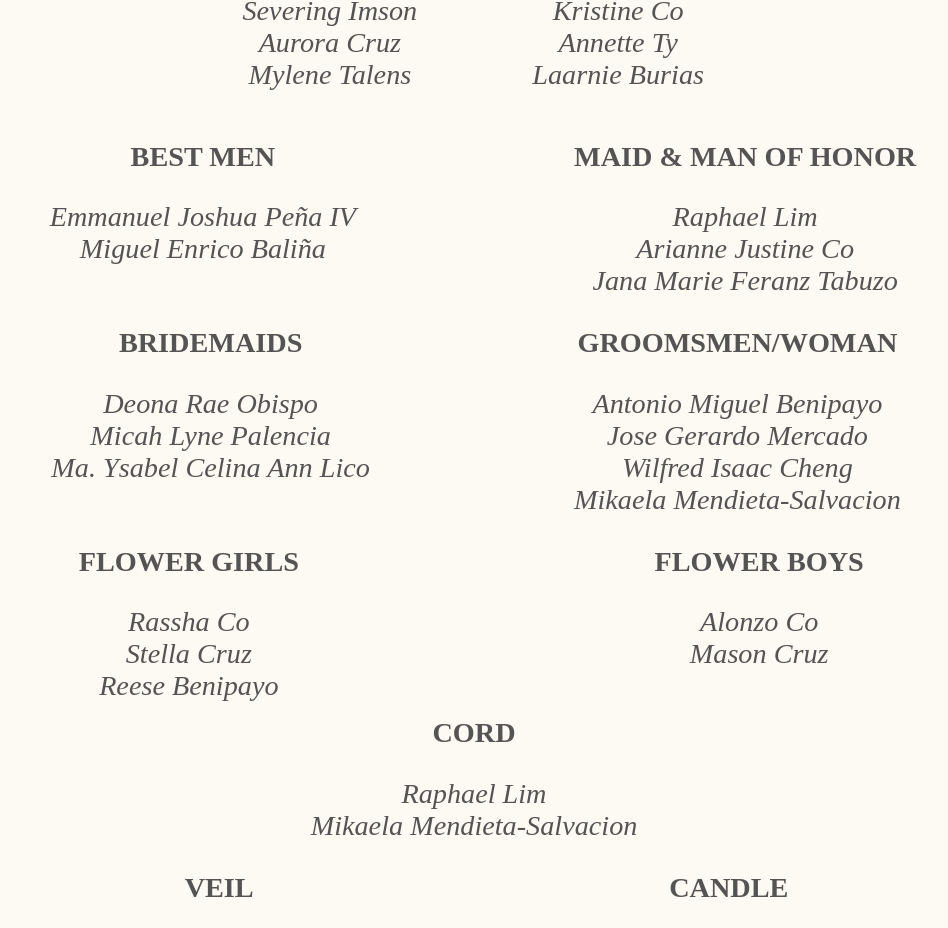
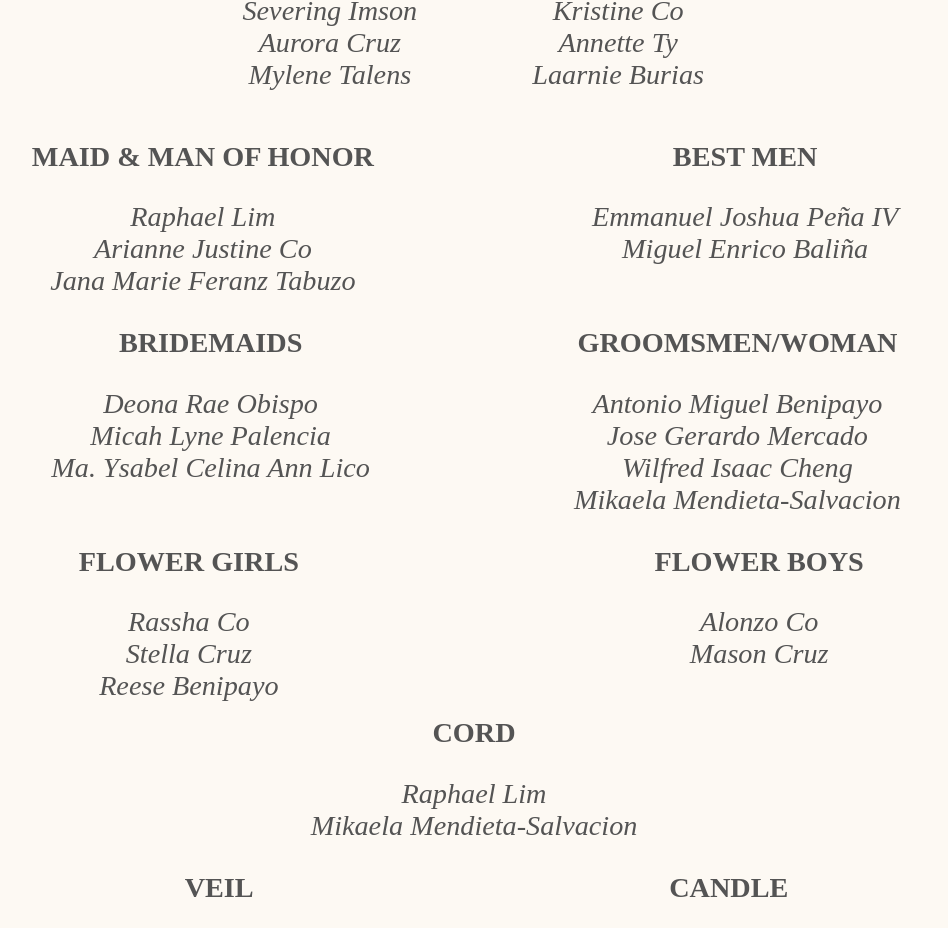
Before and after one commit to Micokoko/roy-and-shawn-wedding-invite, a React (Create React App) app: page / in a window 1280 px wide. Shown: the part 2388-3316 px from the top of the page, without its empty margins (166-1114 px from the left). Built offline with nearby package versions, Linux system fonts and the light colour scheme.

Commit message:
re arragned columns

```diff
--- a/src/App.js
+++ b/src/App.js
@@ -89,13 +89,7 @@ function App() {
 
 
           <div className='BestMen-MaidofHonors'>
-            <div className='column'>
-              <h2>BEST MEN</h2>
-                <div className='BestMen-MaidofHonors-names'>
-                  <h2>Emmanuel Joshua Peña IV</h2>
-                  <h2>Miguel Enrico Baliña</h2>
-                </div>
-            </div>
+
 
             <div className='column'>
               <h2>MAID & MAN OF HONOR</h2>
@@ -105,6 +99,18 @@ function App() {
                   <h2>Jana Marie Feranz Tabuzo</h2>
                 </div>
               </div>
+
+
+            <div className='column'>
+              <h2>BEST MEN</h2>
+                <div className='BestMen-MaidofHonors-names'>
+                  <h2>Emmanuel Joshua Peña IV</h2>
+                  <h2>Miguel Enrico Baliña</h2>
+                </div>
+            </div>
+
+
+
           </div>
 
 
```
